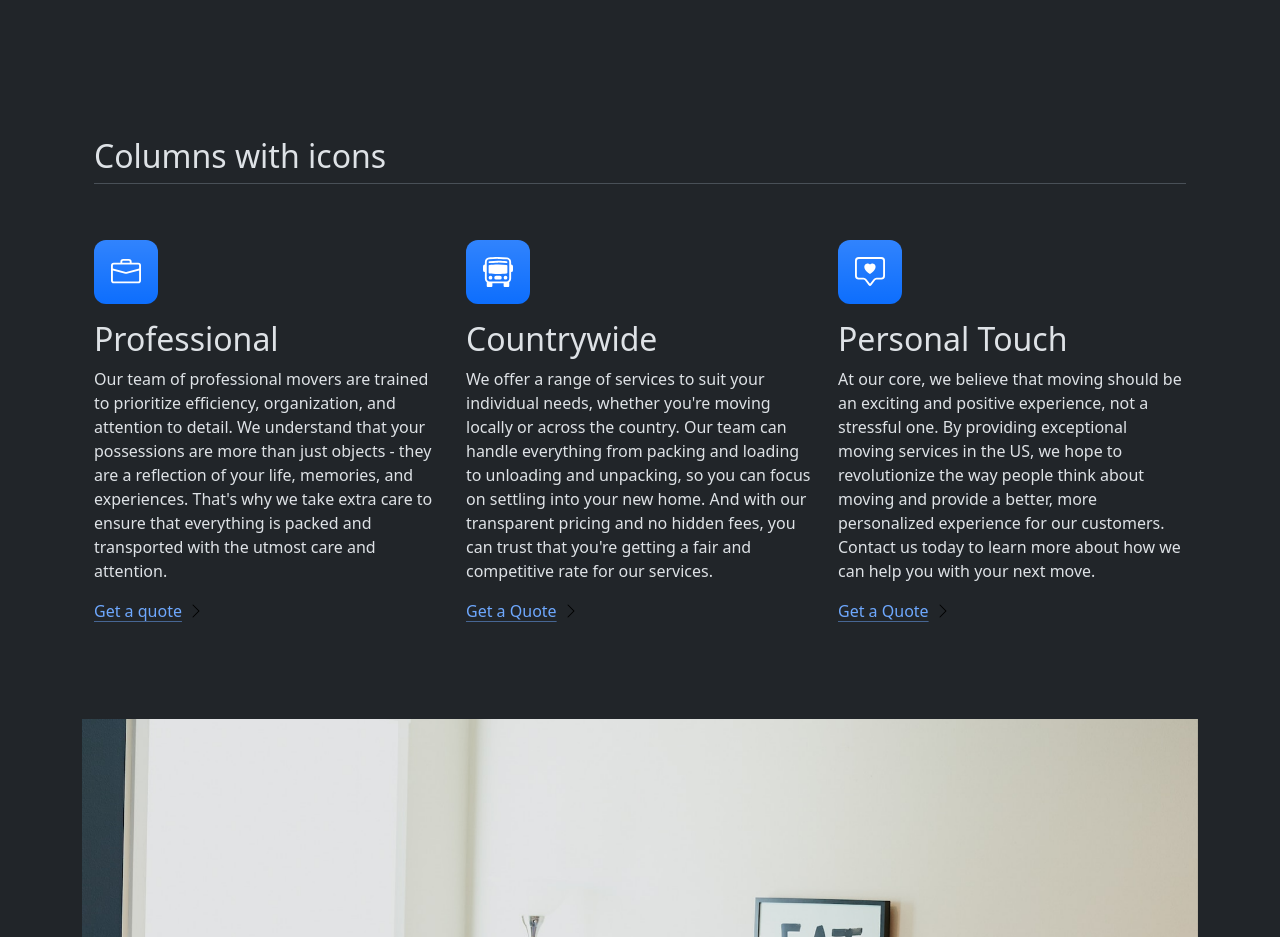
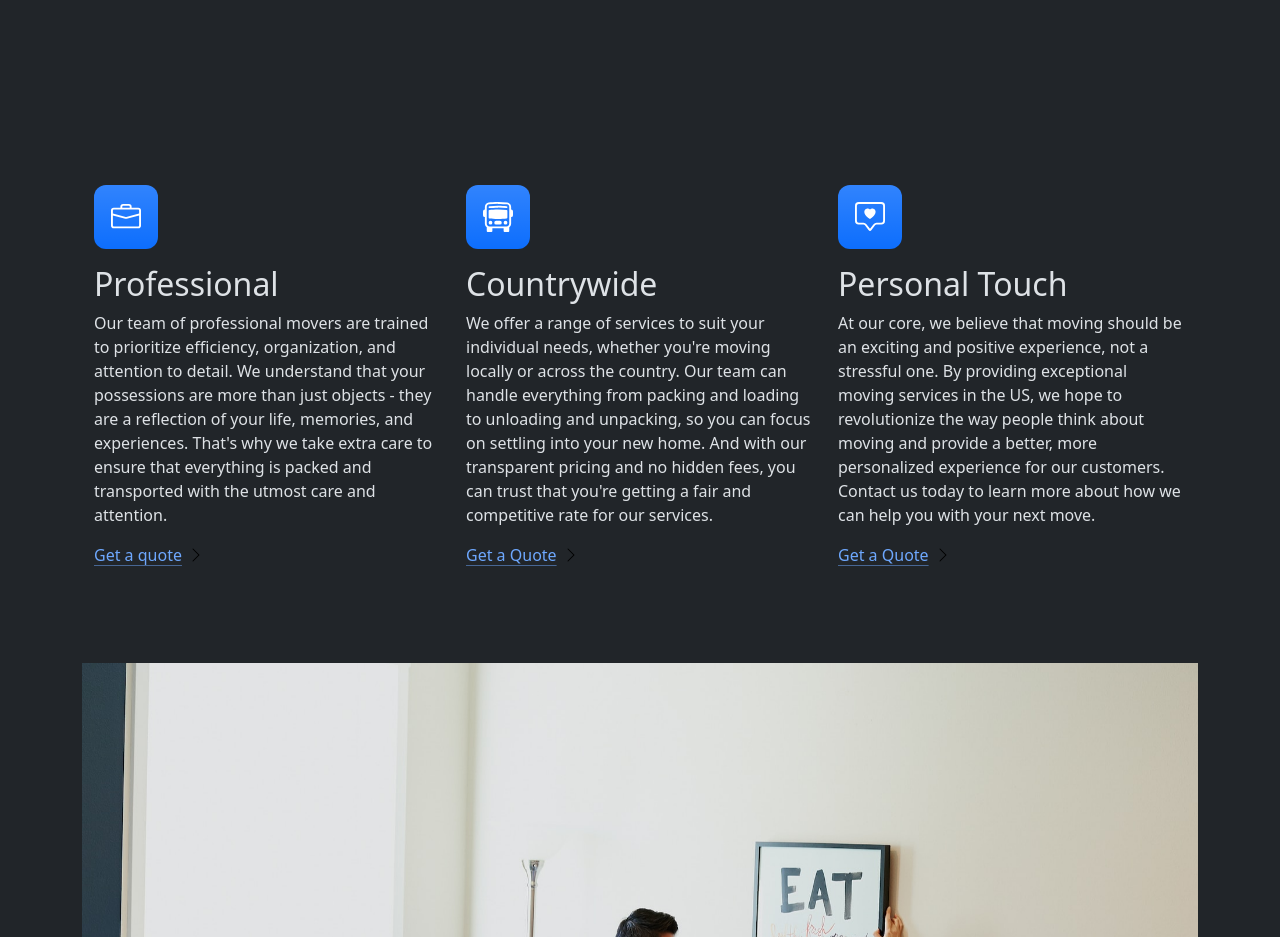
Before and after one commit to GenuineLukas/front-end-exercise, a plain HTML site: page Bootstrap-components/11.2 Bootstrap Components/index.html in a window 1280 px wide. Shown: the part 940-1877 px from the top of the page. Drawn offline with nearby package versions, Linux system fonts and the light colour scheme.

```diff
--- a/Bootstrap-components/11.2 Bootstrap Components/index.html
+++ b/Bootstrap-components/11.2 Bootstrap Components/index.html
@@ -100,7 +100,6 @@
       </div>
     </div>
     <div class="container px-4 py-5" id="featured-3">
-      <h2 class="pb-2 border-bottom">Columns with icons</h2>
       <div class="row g-4 py-5 row-cols-1 row-cols-lg-3">
         <div class="feature col">
           <div
```
